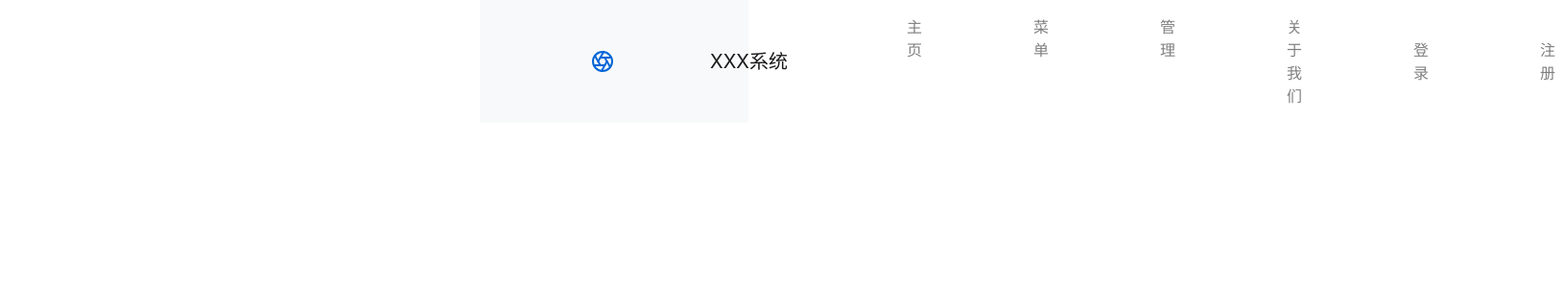
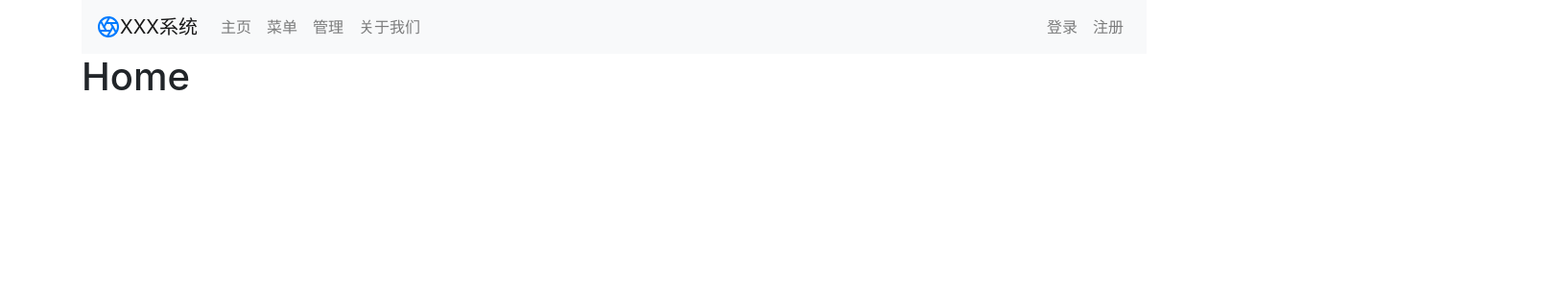
Before and after one commit to flowerhuatong/vue-webpack, a Vue app: page / in a window 1280 px wide. Shown: the top 300 px of the page at 96% size, 1629 px wide, since content can reach past the window. Built offline with nearby package versions, Linux system fonts and the light colour scheme.

Commit message:
绑定路由

```diff
--- a/src/App.vue
+++ b/src/App.vue
@@ -3,7 +3,9 @@
     <div class="container">
       <app-header></app-header>
     </div>
-    <!-- <router-view/> -->
+    <div class="container">
+      <router-view/>
+    </div>
   </div>
 </template>
 
--- a/src/components/Header.vue
+++ b/src/components/Header.vue
@@ -4,27 +4,27 @@
       <a class="py-2" href="#">
         <svg xmlns="http://www.w3.org/2000/svg" width="24" height="24" viewBox="0 0 24 24" fill="none" stroke="currentColor" stroke-width="2" stroke-linecap="round" stroke-linejoin="round" class="d-block mx-auto"><circle cx="12" cy="12" r="10"></circle><line x1="14.31" y1="8" x2="20.05" y2="17.94"></line><line x1="9.69" y1="8" x2="21.17" y2="8"></line><line x1="7.38" y1="12" x2="13.12" y2="2.06"></line><line x1="9.69" y1="16" x2="3.95" y2="6.06"></line><line x1="14.31" y1="16" x2="2.83" y2="16"></line><line x1="16.62" y1="12" x2="10.88" y2="21.94"></line></svg>
       </a>
-      <a href="/" class="navbar-brand">XXX系统</a>
+      <router-link to="/" class="navbar-brand">XXX系统</router-link>
       <ul class="navbar-nav mr-auto">
         <li>
-          <a href="#" class="nav-link">主页</a>
+          <router-link to="/" class="nav-link">主页</router-link>
         </li>
         <li>
-          <a href="#" class="nav-link">菜单</a>
+          <router-link to="menu" class="nav-link">菜单</router-link>
         </li>
         <li>
-          <a href="#" class="nav-link">管理</a>
+          <router-link to="admin" class="nav-link">管理</router-link>
         </li>
         <li>
-          <a href="#" class="nav-link">关于我们</a>
+          <router-link to="about" class="nav-link">关于我们</router-link>
         </li>
       </ul>
       <ul class="navbar-nav ml-auto">
         <li>
-          <a href="#" class="nav-link">登录</a>
+          <router-link to="login" class="nav-link">登录</router-link>
         </li>
         <li>
-          <a href="#" class="nav-link">注册</a>
+          <router-link to="register" class="nav-link">注册</router-link>
         </li>
       </ul>
     </nav>
--- a/src/router/index.js
+++ b/src/router/index.js
@@ -1,8 +1,14 @@
 import Vue from 'vue';
 import Router from 'vue-router';
-import articleList from '@/components/articleList';
-import text from '@/components/text';
-import huadongyanzhengma from '@/components/huadongyanzhengma';
+// import articleList from '@/components/articleList';
+// import text from '@/components/text';
+// import huadongyanzhengma from '@/components/huadongyanzhengma';
+import Home from '@/components/Home';
+import Menu from '@/components/Menu';
+import Admin from '@/components/Admin';
+import Login from '@/components/Login';
+import Register from '@/components/Register';
+import About from '@/components/about/About';
 
 Vue.use(Router);
 
@@ -10,18 +16,33 @@ export default new Router({
   routes: [
     {
       path: '/',
-      name: 'articleList',
-      component: articleList
+      name: 'Home',
+      component: Home
     },
     {
-      path: '/text',
-      name: 'text',
-      component: text
+      path: '/menu',
+      name: 'Menu',
+      component: Menu
     },
     {
-      path: '/huadong',
-      name: 'huadongyanzhengma',
-      component: huadongyanzhengma
+      path: '/admin',
+      name: 'Admin',
+      component: Admin
+    },
+    {
+      path: '/login',
+      name: 'Login',
+      component: Login
+    },
+    {
+      path: '/register',
+      name: 'Register',
+      component: Register
+    },
+    {
+      path: '/about',
+      name: 'About',
+      component: About
     }
   ],
   mode:"history"
```
